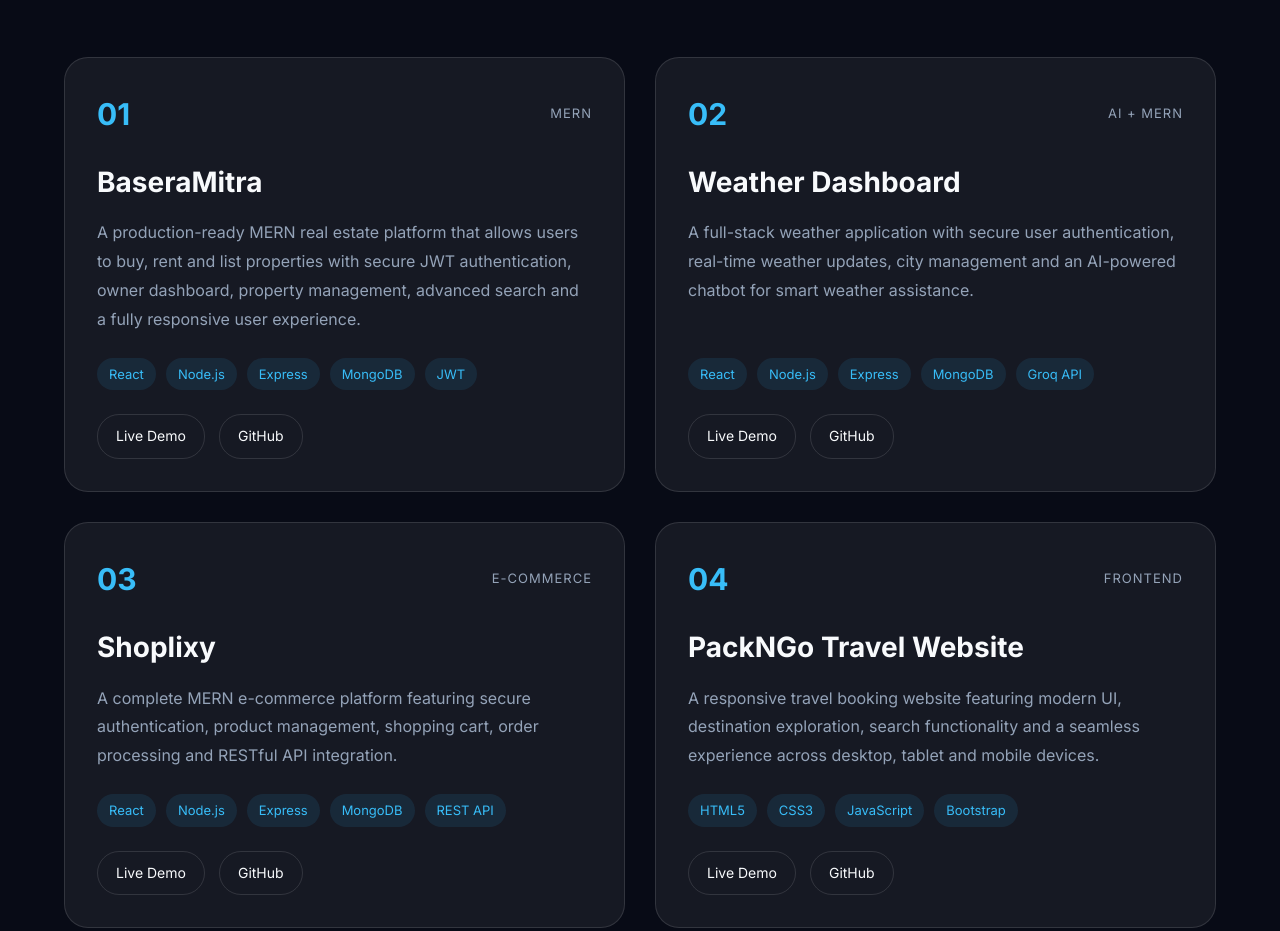
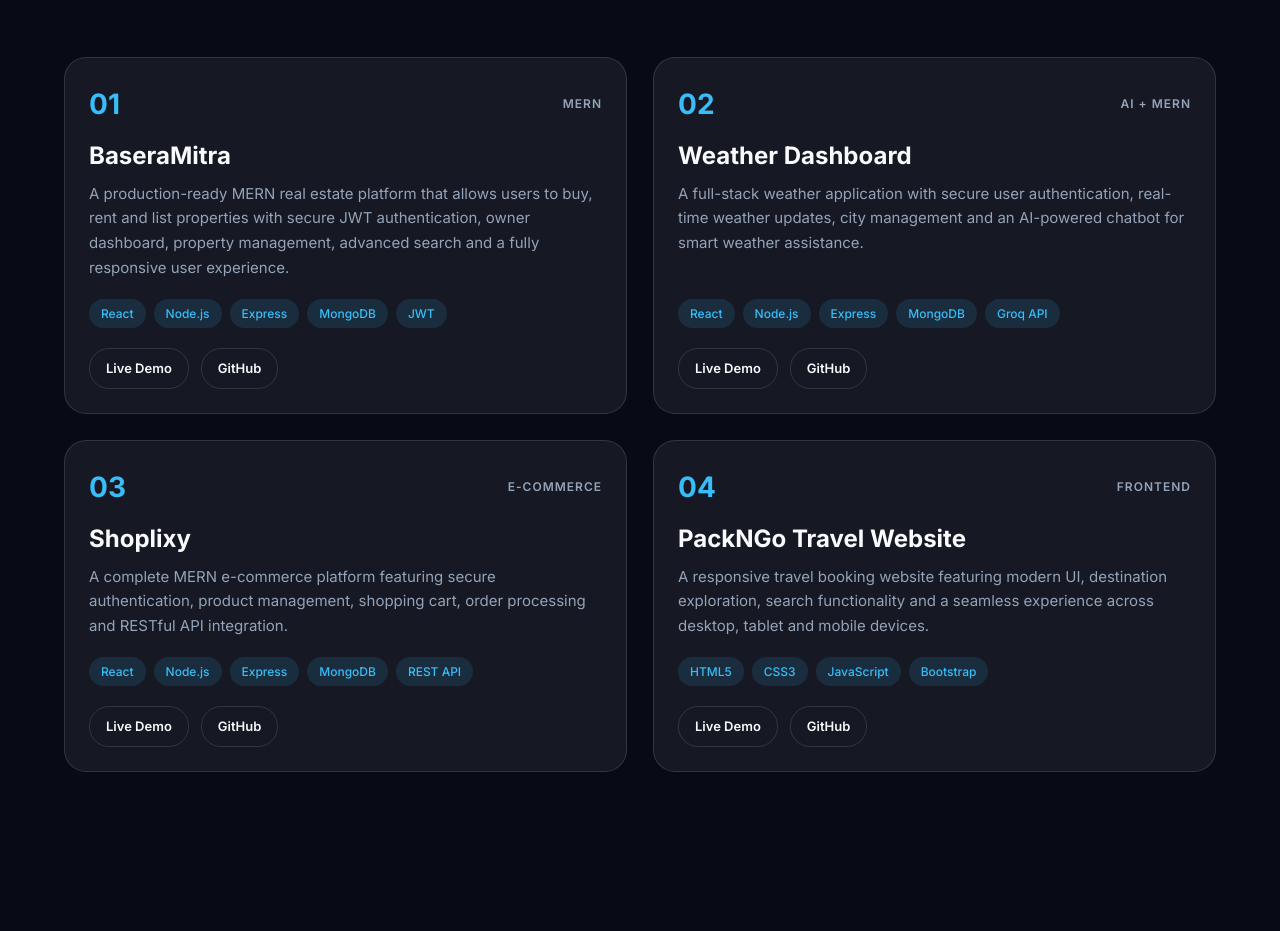
Before and after one commit to Nitinrathor051/MyPortfolio, a plain HTML site: page index.html in a window 1280 px wide. Shown: the part 4775-5706 px from the top of the page. Drawn offline with Linux system fonts and the light colour scheme.

Commit message:
css update project section

```diff
--- a/style.css
+++ b/style.css
@@ -1445,7 +1445,6 @@ ul {
 
 
 
-
 /* ======================================
         PROJECTS
 ====================================== */
@@ -1456,7 +1455,7 @@ ul {
 
     grid-template-columns:repeat(2,minmax(0,1fr));
 
-    gap:30px;
+    gap:26px;
 
     align-items:stretch;
 
@@ -1468,17 +1467,19 @@ ul {
 
     flex-direction:column;
 
-    padding:32px;
-
-    border-radius:24px;
+    justify-content:space-between;
+
+    min-height:310px;
+
+    padding:24px;
+
+    border-radius:22px;
 
     border:1px solid var(--border-color);
 
     background:var(--card-bg);
 
-    transition:.35s;
-
-    height:100%;
+    transition:var(--transition);
 
 }
 
@@ -1488,6 +1489,8 @@ ul {
 
     border-color:var(--primary-color);
 
+    box-shadow:0 16px 35px rgba(0,0,0,.18);
+
 }
 
 .project-top{
@@ -1498,13 +1501,15 @@ ul {
 
     align-items:center;
 
+    margin-bottom:14px;
+
 }
 
 .project-number{
 
     color:var(--primary-color);
 
-    font-size:30px;
+    font-size:28px;
 
     font-weight:700;
 
@@ -1512,65 +1517,97 @@ ul {
 
 .project-type{
 
+    font-size:12px;
+
+    font-weight:600;
+
+    color:var(--text-muted);
+
+    letter-spacing:1px;
+
+}
+
+.project-card h3{
+
+    font-size:24px;
+
+    margin-bottom:10px;
+
+    line-height:1.3;
+
+}
+
+.project-card p{
+
+    color:var(--text-muted);
+
+    font-size:15px;
+
+    line-height:1.65;
+
+    margin-bottom:18px;
+
+    flex:1;
+
+}
+
+.tech-tags{
+
+    display:flex;
+
+    flex-wrap:wrap;
+
+    gap:8px;
+
+    margin-bottom:20px;
+
+}
+
+.tech-tags span{
+
+    padding:5px 12px;
+
+    border-radius:18px;
+
+    background:rgba(56,189,248,.12);
+
+    color:var(--primary-color);
+
+    font-size:12px;
+
+    font-weight:500;
+
+}
+
+.project-links{
+
+    display:flex;
+
+    gap:12px;
+
+    margin-top:auto;
+
+}
+
+.project-links a{
+
+    display:inline-flex;
+
+    align-items:center;
+
+    justify-content:center;
+
+    padding:9px 16px;
+
+    border-radius:20px;
+
+    border:1px solid var(--border-color);
+
     font-size:13px;
 
-    color:var(--text-muted);
-
-    letter-spacing:1px;
-
-}
-
-.project-card h3{
-
-    font-size:28px;
-
-    margin:22px 0 14px;
-
-}
-
-.project-card p{
-
-    color:var(--text-muted);
-
-    line-height:1.8;
-
-    flex:1;
-
-}
-
-.tech-tags{
-
-    display:flex;
-
-    flex-wrap:wrap;
-
-    gap:10px;
-
-    margin:24px 0;
-
-}
-
-.project-links{
-
-    display:flex;
-
-    gap:14px;
-
-    margin-top:auto;
-
-}
-
-.project-links a{
-
-    padding:10px 18px;
-
-    border-radius:22px;
-
-    border:1px solid var(--border-color);
-
-    font-size:14px;
-
-    transition:.3s;
+    font-weight:600;
+
+    transition:var(--transition);
 
 }
 
@@ -1578,10 +1615,11 @@ ul {
 
     background:var(--primary-color);
 
-    color:#000;
-
-}
-/* ======================================
+    color:#081018;
+
+    border-color:var(--primary-color);
+
+}/* ======================================
         RESUME SECTION
 ====================================== */
 
```
